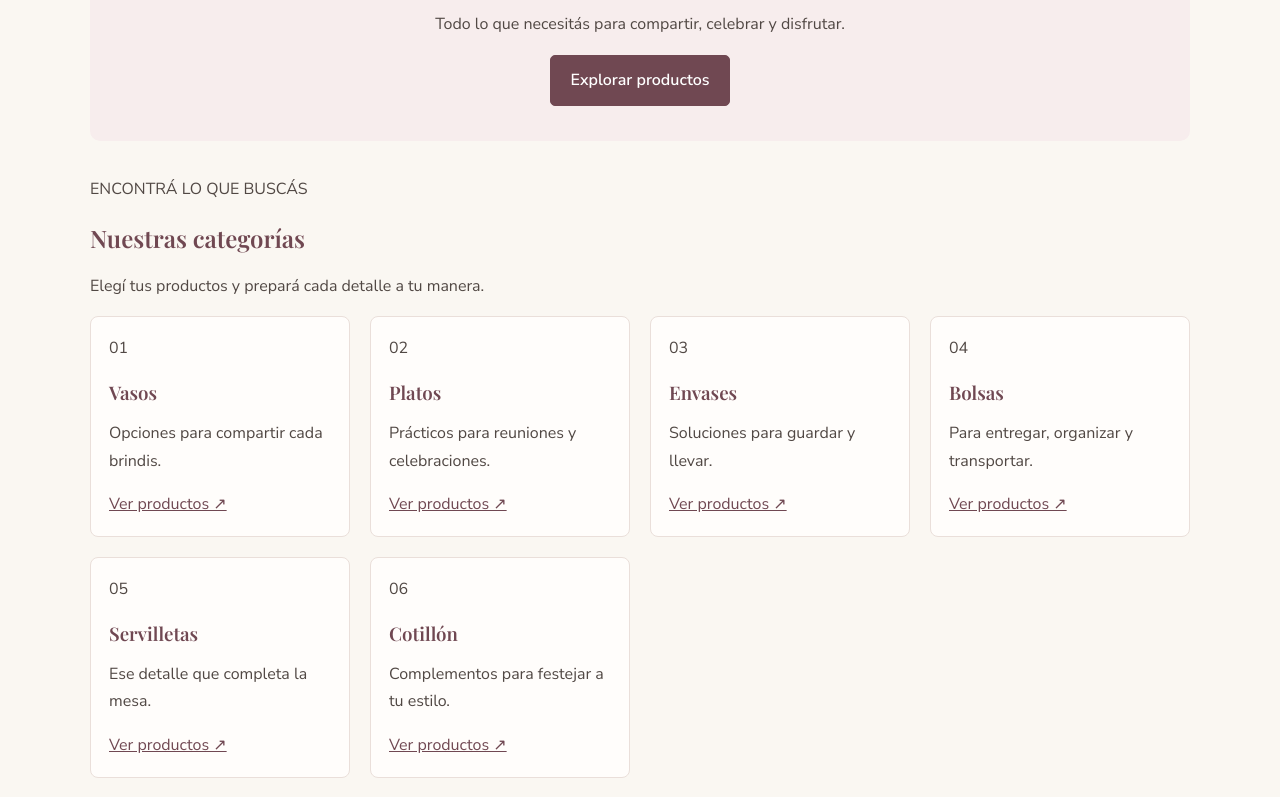
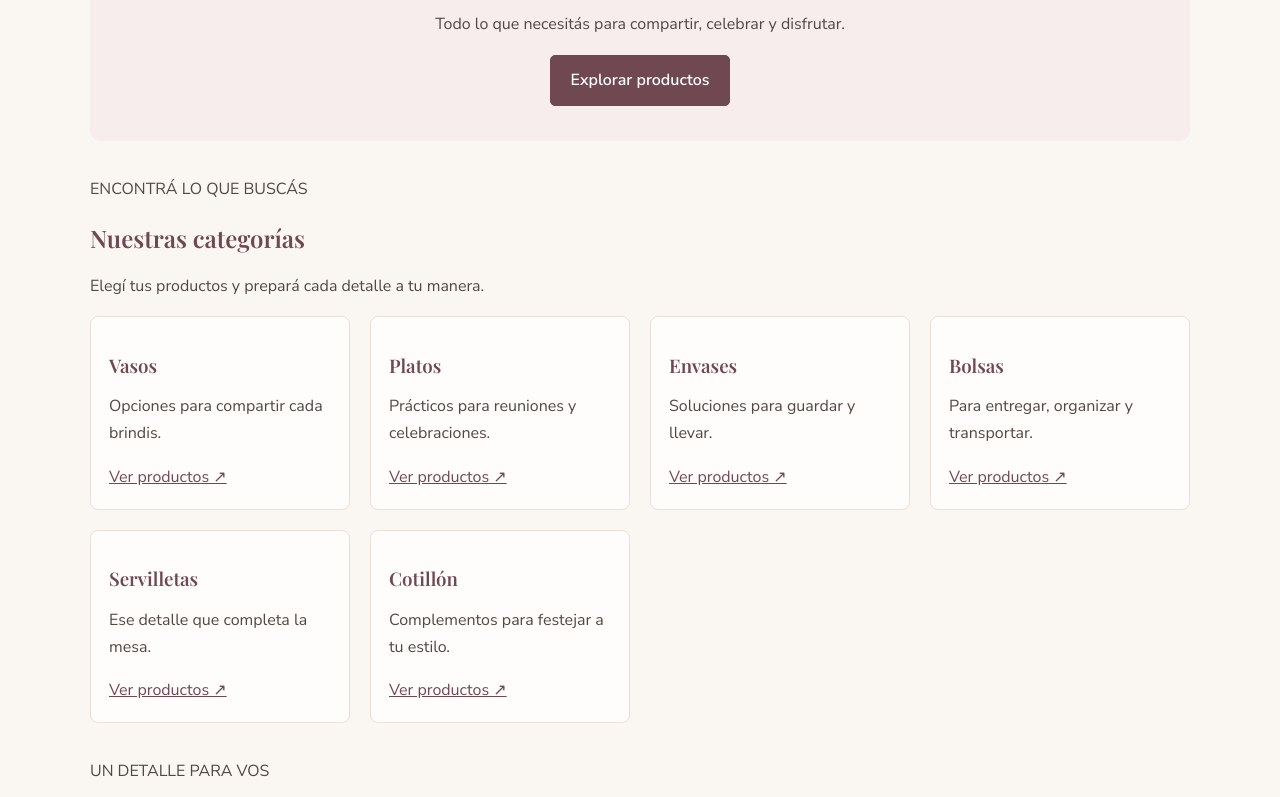
Before and after one commit to maryacorrea/Descartables-vibras, a plain HTML site: page index.html in a window 1280 px wide. Shown: the part 504-1301 px from the top of the page. Drawn offline with nearby package versions, Linux system fonts and the light colour scheme.

Commit message:
Remove category numbers from index.html

```diff
--- a/index.html
+++ b/index.html
@@ -38,42 +38,42 @@
 
       <div class="rejilla">
         <article class="categoria">
-          <span class="numero">01</span>
+
           <h3>Vasos</h3>
           <p>Opciones para compartir cada brindis.</p>
           <a href="vasos.html">Ver productos ↗</a>
         </article>
 
         <article class="categoria">
-          <span class="numero">02</span>
+
           <h3>Platos</h3>
           <p>Prácticos para reuniones y celebraciones.</p>
           <a href="platos.html">Ver productos ↗</a>
         </article>
 
         <article class="categoria">
-          <span class="numero">03</span>
+
           <h3>Envases</h3>
           <p>Soluciones para guardar y llevar.</p>
           <a href="envases.html">Ver productos ↗</a>
         </article>
 
         <article class="categoria">
-          <span class="numero">04</span>
+
           <h3>Bolsas</h3>
           <p>Para entregar, organizar y transportar.</p>
           <a href="bolsas.html">Ver productos ↗</a>
         </article>
 
         <article class="categoria">
-          <span class="numero">05</span>
+
           <h3>Servilletas</h3>
           <p>Ese detalle que completa la mesa.</p>
           <a href="servilletas.html">Ver productos ↗</a>
         </article>
 
         <article class="categoria">
-          <span class="numero">06</span>
+
           <h3>Cotillón</h3>
           <p>Complementos para festejar a tu estilo.</p>
           <a href="cotillon.html">Ver productos ↗</a>
```
